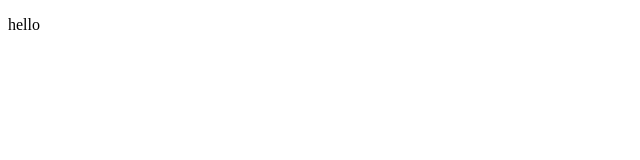
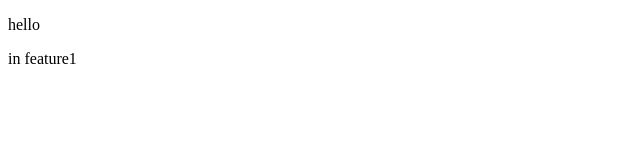
Before and after one commit to sujaljoshi19/mew, a plain HTML site: page index.html in a window 1280 px wide. Shown: the full height of the page, 0-640 px from the left. Drawn offline with Linux system fonts and the light colour scheme.

Commit message:
change in feature1

```diff
--- a/index.html
+++ b/index.html
@@ -7,5 +7,6 @@
 </head>
 <body>
     <p>hello</p>
+    <p>in feature1</p>
 </body>
 </html>
```
